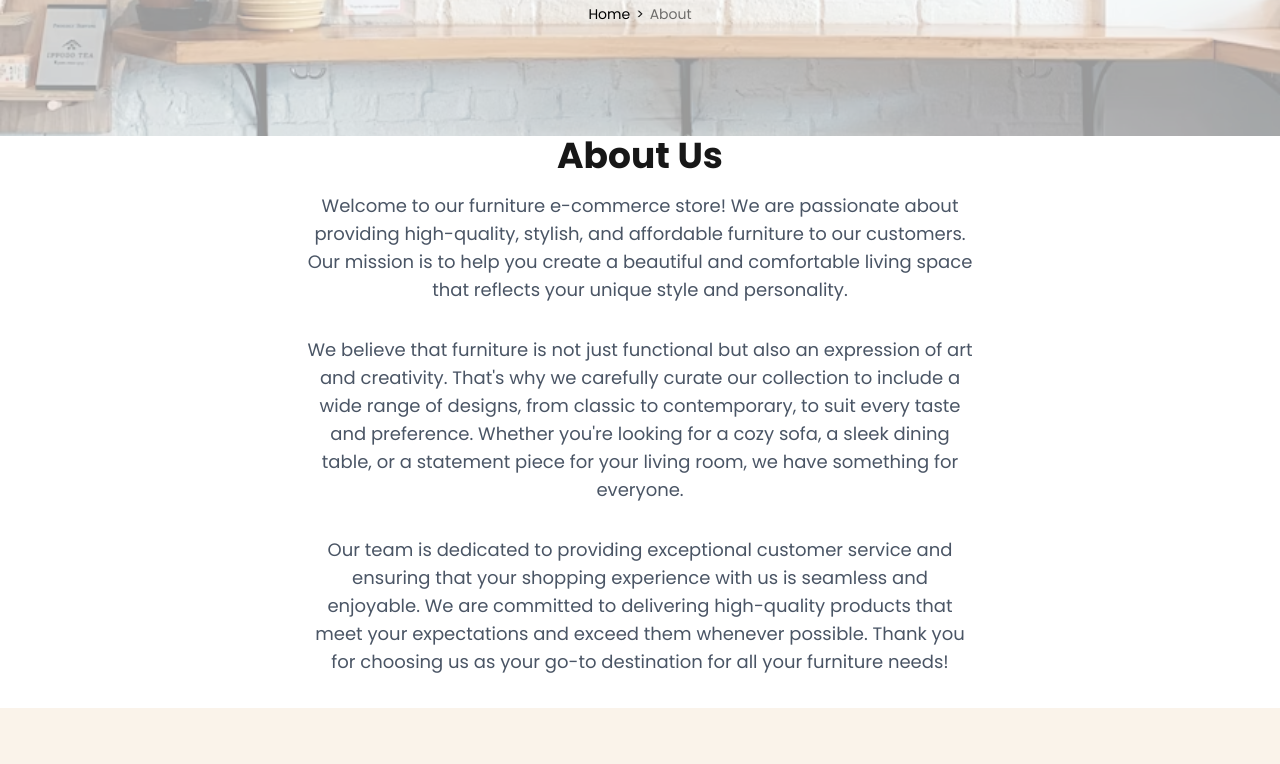
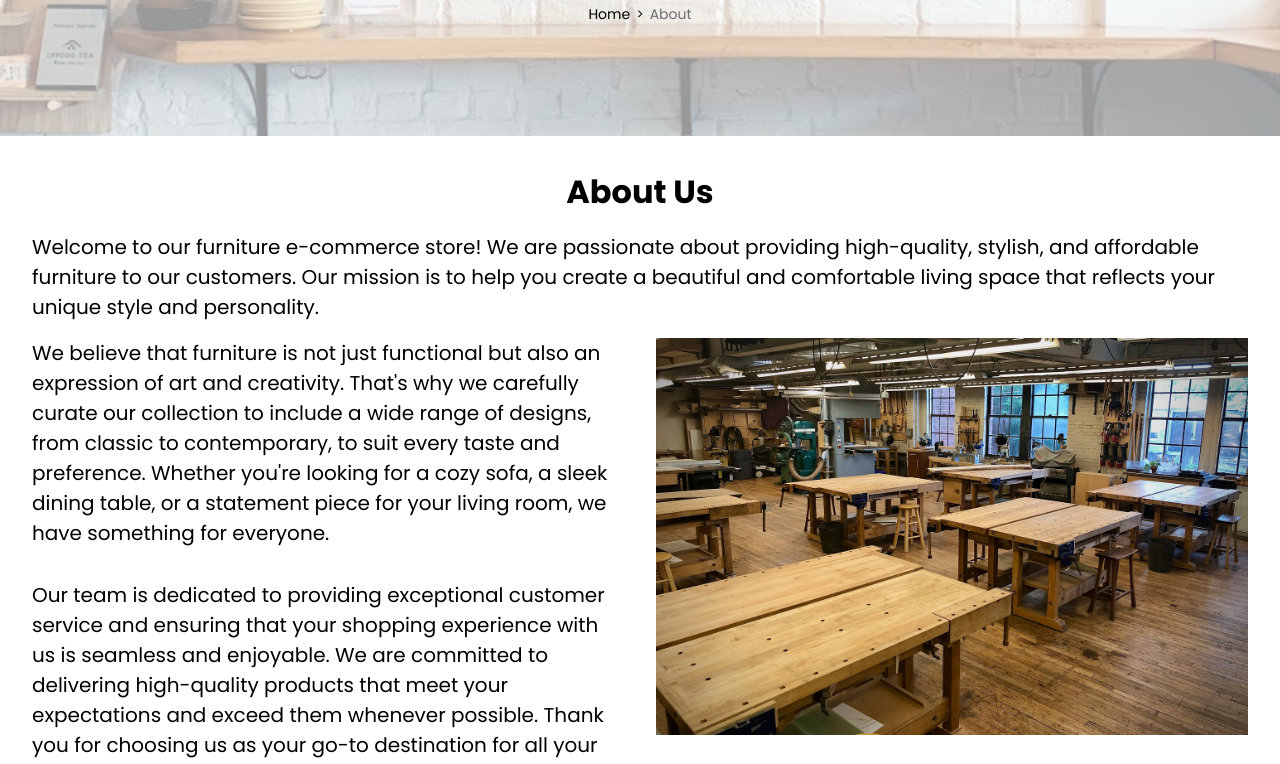
Before and after one commit to Inlvert/inlvert-Furniture-eCommerce, a Next.js app in the folder client/: page /about in a window 1280 px wide. Shown: the part 280-1044 px from the top of the page. Built offline with nearby package versions, Linux system fonts and the light colour scheme.

Commit message:
add style to AboutInfo

```diff
--- /dev/null
+++ b/client/src/components/AboutInfo/AboutInfo.module.scss
@@ -0,0 +1,49 @@
+.container {
+  display: flex;
+  flex-direction: column;
+  align-items: center;
+  padding: 2rem;
+  max-width: 1400px;
+}
+
+.title {
+  font-size: 2rem;
+  font-weight: bold;
+  margin-bottom: 1rem;
+  color: #000;
+}
+
+.content {
+  display: flex;
+  flex-direction: row;
+  justify-content: space-between;
+
+  @media screen and (max-width: 760px) {
+    flex-direction: column;
+
+  }
+}
+
+.left {
+  flex: 1;
+  margin-right: 2rem;
+}
+
+.right {
+  flex: 1;
+}
+
+.greeting {
+  font-size: 1.25rem;
+  color: #000;
+  margin-bottom: 1rem;
+
+}
+
+
+.description {
+  font-size: 1.25rem;
+  color: #000;
+  margin-bottom: 2rem;
+  max-width: 600px;
+}
--- a/client/src/components/AboutInfo/AboutInfo.tsx
+++ b/client/src/components/AboutInfo/AboutInfo.tsx
@@ -1,30 +1,41 @@
 "use client";
+
+import style from "./AboutInfo.module.scss";
 
 export default function AboutInfo() {
   return (
-    <div className="flex items-center  flex-col">
-      <h1 className="text-4xl font-bold mb-4">About Us</h1>
-      <p className="text-lg text-gray-600 mb-8 text-center max-w-2xl">
+    <div className={style.container}>
+      <h1 className={style.title}>About Us</h1>
+
+      <p className={style.greeting}>
         Welcome to our furniture e-commerce store! We are passionate about
         providing high-quality, stylish, and affordable furniture to our
         customers. Our mission is to help you create a beautiful and comfortable
         living space that reflects your unique style and personality.
       </p>
-      <p className="text-lg text-gray-600 mb-8 text-center max-w-2xl">
-        We believe that furniture is not just functional but also an expression
-        of art and creativity. That's why we carefully curate our collection to
-        include a wide range of designs, from classic to contemporary, to suit
-        every taste and preference. Whether you're looking for a cozy sofa, a
-        sleek dining table, or a statement piece for your living room, we have
-        something for everyone.
-      </p>
-      <p className="text-lg text-gray-600 mb-8 text-center max-w-2xl">
-        Our team is dedicated to providing exceptional customer service and
-        ensuring that your shopping experience with us is seamless and
-        enjoyable. We are committed to delivering high-quality products that
-        meet your expectations and exceed them whenever possible. Thank you for
-        choosing us as your go-to destination for all your furniture needs!
-      </p>
+      <div className={style.content}>
+        <div className={style.left}>
+          <p className={style.description}>
+            We believe that furniture is not just functional but also an
+            expression of art and creativity. That's why we carefully curate our
+            collection to include a wide range of designs, from classic to
+            contemporary, to suit every taste and preference. Whether you're
+            looking for a cozy sofa, a sleek dining table, or a statement piece
+            for your living room, we have something for everyone.
+          </p>
+          <p className={style.description}>
+            Our team is dedicated to providing exceptional customer service and
+            ensuring that your shopping experience with us is seamless and
+            enjoyable. We are committed to delivering high-quality products that
+            meet your expectations and exceed them whenever possible. Thank you
+            for choosing us as your go-to destination for all your furniture
+            needs!
+          </p>
+        </div>
+        <div className={style.right}>
+          <img src="/images/about-furniro-1.jpg" alt="About Us" />
+        </div>
+      </div>
     </div>
   );
 }
```
